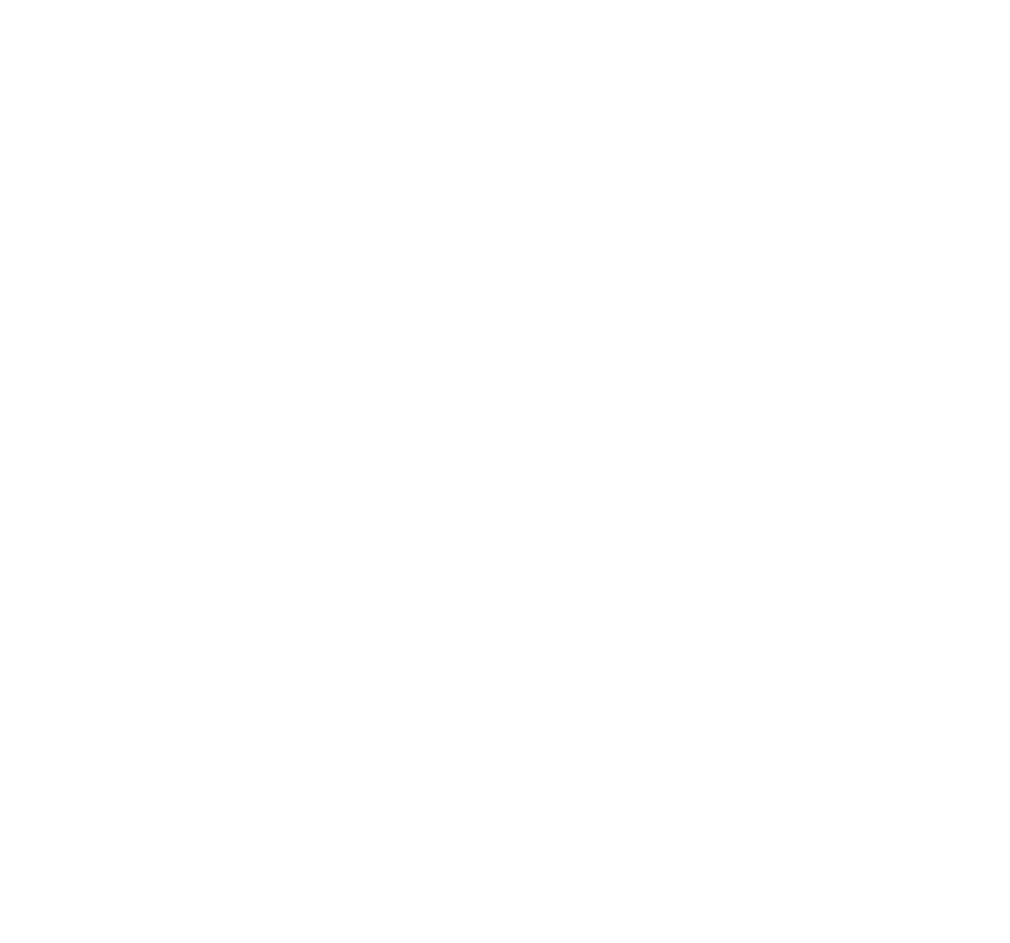
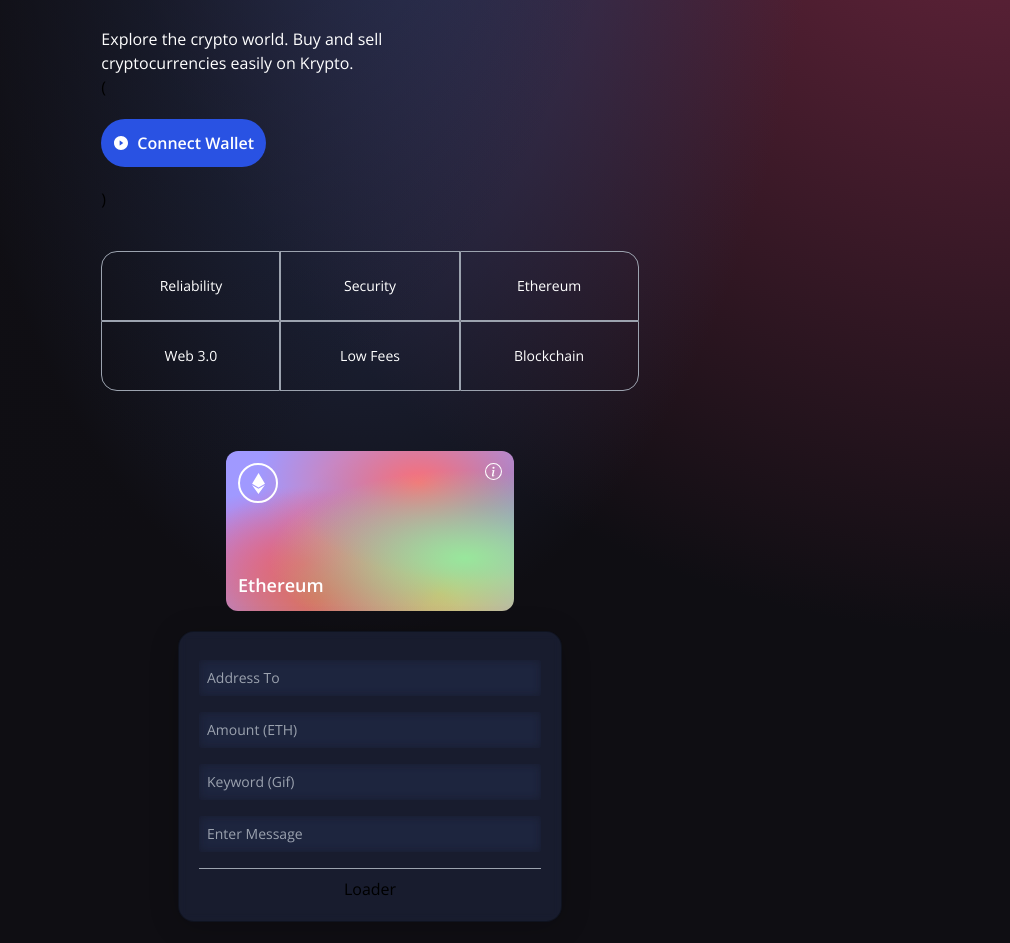
Before and after one commit to amanc1248/web3.0, a React (Vite) app in the folder client/: page / in a window 1280 px wide. Shown: the part 249-1192 px from the top of the page, without its empty margins (270-1280 px from the left). Before the commit the page ends 800 px from the top, so only its background shows below. Built offline with nearby package versions, Linux system fonts and the light colour scheme.

Commit message:
FINISH: welcome page

```diff
--- a/client/src/components/Welcome.jsx
+++ b/client/src/components/Welcome.jsx
@@ -1,6 +1,110 @@
+import React, { useContext } from "react";
+import { AiFillPlayCircle } from "react-icons/ai";
+import { SiEthereum } from "react-icons/si";
+import { BsInfoCircle } from "react-icons/bs";
+
+import { Loader } from ".";
+
+const companyCommonStyles = "min-h-[70px] sm:px-0 px-2 sm:min-w-[120px] flex justify-center items-center border-[0.5px] border-gray-400 text-sm font-light text-white";
+
+const Input = ({ placeholder, name, type, value, handleChange }) => (
+  <input
+    placeholder={placeholder}
+    type={type}
+    step="0.0001"
+    value={value}
+    onChange={(e) => handleChange(e, name)}
+    className="my-2 w-full rounded-sm p-2 outline-none bg-transparent text-white border-none text-sm white-glassmorphism"
+  />
+);
 const Welcome = ()=>{
+    const handleChange =()=>{}
+  const handleSubmit = (e) => {
+
+  };
     return (
-        <h1>Welcome</h1>
+        <div className="flex w-full justify-center items-center">
+        <div className="flex mf:flex-row flex-col items-start justify-between md:p-20 py-12 px-4">
+            <div className="flex flex-1 justify-start items-start flex-col mf:mr-10">
+            <h1 className="text-3xl sm:text-5xl text-white text-gradient py-1">
+                Send Crypto <br /> across the world
+            </h1>
+            <p className="text-left mt-5 text-white font-light md:w-9/12 w-11/12 text-base">
+                Explore the crypto world. Buy and sell cryptocurrencies easily on Krypto.
+            </p>
+            (
+                <button
+                type="button"
+                onClick={()=>{}}
+                className="flex flex-row justify-center items-center my-5 bg-[#2952e3] p-3 rounded-full cursor-pointer hover:bg-[#2546bd]"
+                >
+                <AiFillPlayCircle className="text-white mr-2" />
+                <p className="text-white text-base font-semibold">
+                    Connect Wallet
+                </p>
+                </button>
+            )
+
+            <div className="grid sm:grid-cols-3 grid-cols-2 w-full mt-10">
+                <div className={`rounded-tl-2xl ${companyCommonStyles}`}>
+                Reliability
+                </div>
+                <div className={companyCommonStyles}>Security</div>
+                <div className={`sm:rounded-tr-2xl ${companyCommonStyles}`}>
+                Ethereum
+                </div>
+                <div className={`sm:rounded-bl-2xl ${companyCommonStyles}`}>
+                Web 3.0
+                </div>
+                <div className={companyCommonStyles}>Low Fees</div>
+                <div className={`rounded-br-2xl ${companyCommonStyles}`}>
+                Blockchain
+                </div>
+            </div>
+            </div>
+
+            <div className="flex flex-col flex-1 items-center justify-start w-full mf:mt-0 mt-10">
+            <div className="p-3 flex justify-end items-start flex-col rounded-xl h-40 sm:w-72 w-full my-5 eth-card .white-glassmorphism ">
+                <div className="flex justify-between flex-col w-full h-full">
+                <div className="flex justify-between items-start">
+                    <div className="w-10 h-10 rounded-full border-2 border-white flex justify-center items-center">
+                    <SiEthereum fontSize={21} color="#fff" />
+                    </div>
+                    <BsInfoCircle fontSize={17} color="#fff" />
+                </div>
+                <div>
+                    <p className="text-white font-light text-sm">
+                    {/* {shortenAddress(currentAccount)} */}
+                    </p>
+                    <p className="text-white font-semibold text-lg mt-1">
+                    Ethereum
+                    </p>
+                </div>
+                </div>
+            </div>
+            <div className="p-5 sm:w-96 w-full flex flex-col justify-start items-center blue-glassmorphism">
+                <Input placeholder="Address To" name="addressTo" type="text" handleChange={handleChange} />
+                <Input placeholder="Amount (ETH)" name="amount" type="number" handleChange={handleChange} />
+                <Input placeholder="Keyword (Gif)" name="keyword" type="text" handleChange={handleChange} />
+                <Input placeholder="Enter Message" name="message" type="text" handleChange={handleChange} />
+
+                <div className="h-[1px] w-full bg-gray-400 my-2" />
+
+                {true
+                ? <Loader />
+                : (
+                    <button
+                    type="button"
+                    onClick={handleSubmit}
+                    className="text-white w-full mt-2 border-[1px] p-2 border-[#3d4f7c] hover:bg-[#3d4f7c] rounded-full cursor-pointer"
+                    >
+                    Send now
+                    </button>
+                )}
+            </div>
+            </div>
+        </div>
+    </div>
     );
 }
 export default Welcome;
```
